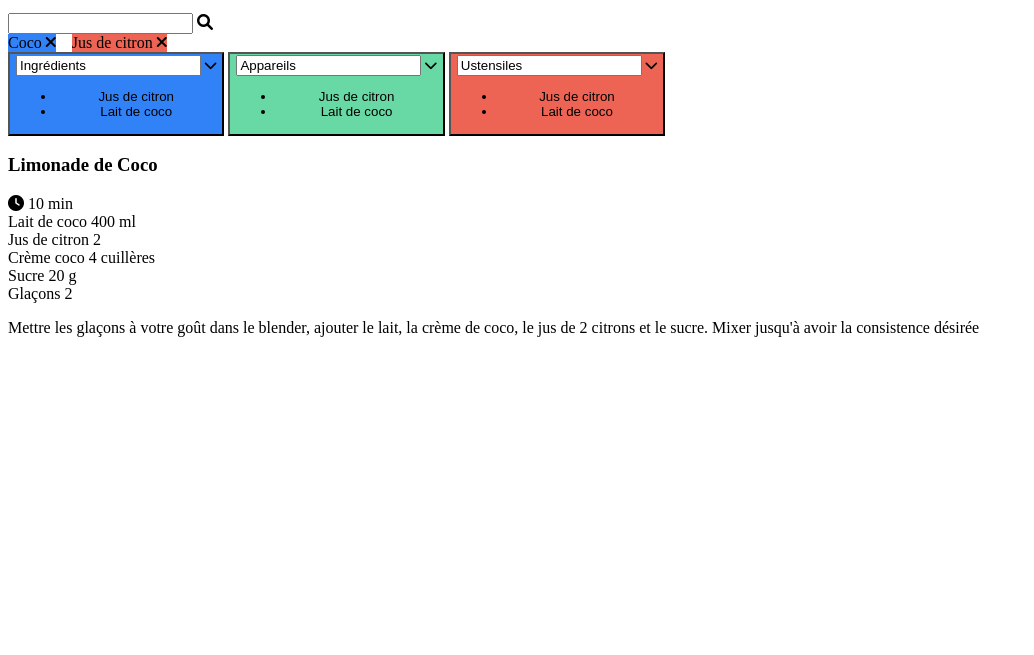
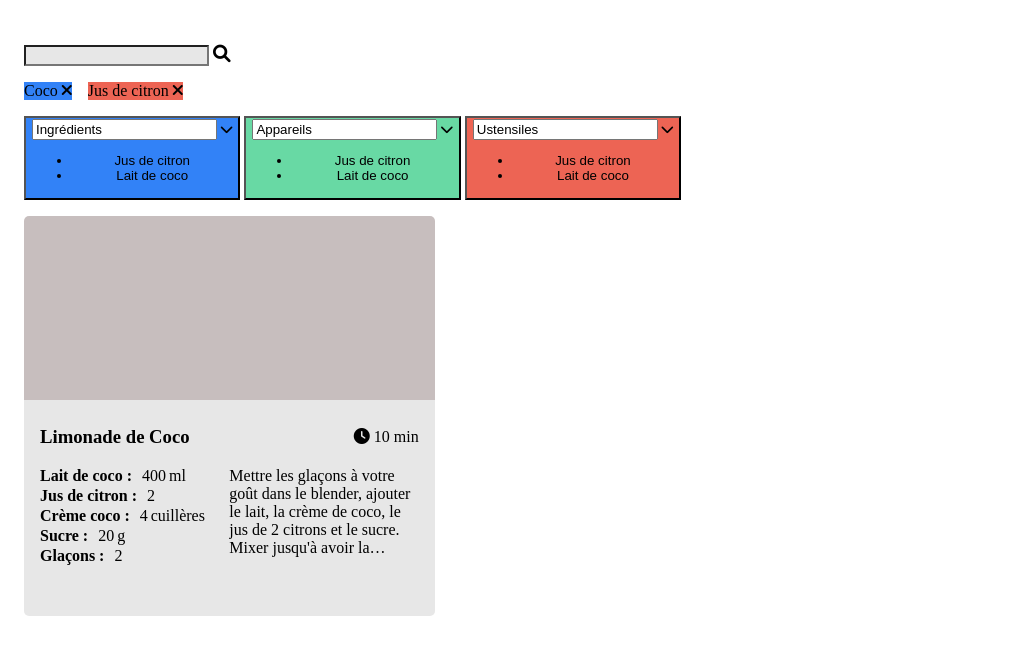
Before and after one commit to f4b4nd/FabienAndria_7_14032022, a plain HTML site: page index.html in a window 1280 px wide. Shown: the part 127-782 px from the top of the page, without its empty margins (0-1034 px from the left). Drawn offline with Linux system fonts and the light colour scheme.

Commit message:
style for card ok

```diff
--- a/index.html
+++ b/index.html
@@ -15,6 +15,8 @@
             <img src="./assets/logo.png" alt="Les petits plats">
         </div>
     </header>
+
+    <main>
 
         <div class="search-bar">
             <input type="text" class="search-bar__input">
@@ -80,9 +82,12 @@
             <!-- results here -->
 
             <article class="card">
+
                 <div class="card__image"> </div>
+
                 <div class="card__body">
-                <div class="row">
+
+                    <div class="card__body__header">
 
                         <div class="card__title">
                             <h3> Limonade de Coco </h3>
@@ -93,12 +98,13 @@
                             <span class="recipe-time__value"> 10 min </span>
                         </div>
                     </div>
-                <div class="row">
+
+                    <div class="card__body__text">
 
                         <div class="ingredients">
 
                             <div class="ingredient">
-                            <span class="ingredient__label"> Lait de coco </span>
+                                <span class="ingredient__label"> Lait de coco : </span>
                                 <span class="ingredient__quantity">
                                     <span class="ingredient__quantity-value"> 400 </span>
                                     <span class="ingredient__quantity-unit"> ml</span>
@@ -106,7 +112,7 @@
                             </div>  <!--.ingredient -->
 
                             <div class="ingredient">
-                            <span class="ingredient__label"> Jus de citron </span>
+                                <span class="ingredient__label"> Jus de citron : </span>
                                 <span class="ingredient__quantity">
                                     <span class="ingredient__quantity-value"> 2 </span>
                                     <span class="ingredient__quantity-unit"></span>
@@ -114,7 +120,7 @@
                             </div>  <!--.ingredient -->
 
                             <div class="ingredient">
-                            <span class="ingredient__label"> Crème coco </span>
+                                <span class="ingredient__label"> Crème coco : </span>
                                 <span class="ingredient__quantity">
                                     <span class="ingredient__quantity-value"> 4 </span>
                                     <span class="ingredient__quantity-unit"> cuillères</span>
@@ -122,7 +128,7 @@
                             </div>  <!--.ingredient -->
 
                             <div class="ingredient">
-                            <span class="ingredient__label"> Sucre </span>
+                                <span class="ingredient__label"> Sucre : </span>
                                 <span class="ingredient__quantity">
                                     <span class="ingredient__quantity-value"> 20 </span>
                                     <span class="ingredient__quantity-unit"> g</span>
@@ -130,7 +136,7 @@
                             </div>  <!--.ingredient -->
 
                             <div class="ingredient">
-                            <span class="ingredient__label"> Glaçons </span>
+                                <span class="ingredient__label"> Glaçons : </span>
                                 <span class="ingredient__quantity">
                                     <span class="ingredient__quantity-value"> 2 </span>
                                     <span class="ingredient__quantity-unit"></span>
@@ -143,11 +149,13 @@
                             <p> Mettre les glaçons à votre goût dans le blender, ajouter le lait, la crème de coco, le jus de 2 citrons et le sucre. Mixer jusqu'à avoir la consistence désirée </p>
                         </div>
 
-                </div> <!--.row -->
+                    </div> <!--.card__body__text -->
                 </div> <!--.card__body -->
             </article>
 
         </div> <!--.cards-->
+
+    </main>
 
 </body>
 
--- a/styles/_card.scss
+++ b/styles/_card.scss
@@ -2,4 +2,74 @@
 .card {
     display: flex;
     flex-direction: column;
+    height: 400px;
+    min-width: 320px;
+    border-radius: 5px;
+    overflow: hidden;
+
+    .card__image {
+        flex: 1;
+        background-color: $dark-grey;
+    }
+
+    .card__body {
+        height: 50%;
+        background-color: $light-grey ;
+        padding: 0.5em 1em;
+    }
+
+    .card__body__header {
+        display: flex;
+        justify-content: space-between;
+        align-items: center;
+    }
+
+    .card__body__text {
+        flex: 1;
+        display: flex;
+        column-gap: 10px;
+
+        .ingredients {
+            flex: 1;
+
+            display: flex;
+            flex-direction: column;
+            row-gap: 2px;
+        }
+
+        .description {
+            flex-basis: 50%;
+        }
+
+    }
+
+    .description p {
+        margin: 0;
+
+        display: -webkit-box;
+        overflow: hidden;
+        text-overflow: ellipsis;
+        -webkit-line-clamp: 5;
+        -webkit-box-orient: vertical;
+    }
+
+
+    .ingredient {
+        display: flex;
+        flex-wrap: wrap;
+        justify-content: flex-start;
+        column-gap: 10px;
+
+        .ingredient__label {
+            font-weight: bold;
+        }
+
+        .ingredient__quantity {
+            display: flex;
+            justify-content: flex-start;
+            column-gap: 3px;
+        }
+
+    }
+
 }
--- /dev/null
+++ b/styles/_search-bar.scss
@@ -0,0 +1,10 @@
+.search-bar {
+
+    input {
+        background-color: $light-grey ;
+    }
+
+    .fa-search {
+        font-size: 1.1em;
+    }
+}
--- a/styles/index.scss
+++ b/styles/index.scss
@@ -2,7 +2,7 @@
 @import "card" ;
 @import "dropdown" ;
 @import "tag" ;
-
+@import "search-bar" ;
 
 header {
 
@@ -22,6 +22,12 @@ header {
     }
 }
 
+main {
+    margin: 2em 1em;
+    display: flex;
+    flex-direction: column;
+    row-gap: 1em;
+}
 
 
 .tags {
@@ -29,3 +35,9 @@ header {
     flex-direction: wrap;
     gap: 1em;
 }
+
+.cards {
+    margin: auto;
+    display: grid;
+    grid-template-columns: repeat(3, 1fr);
+}
```
Also changed, not shown: styles/index.css, 1 other file. Lines whose indentation alone changed are shown as unchanged.
